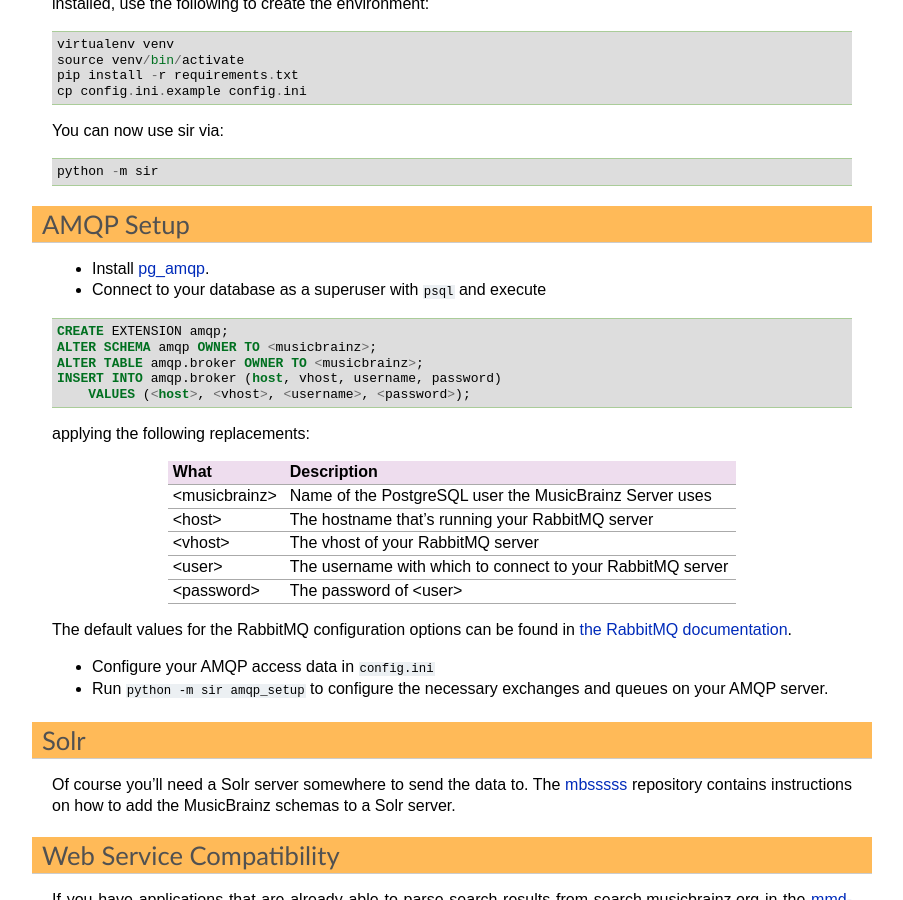
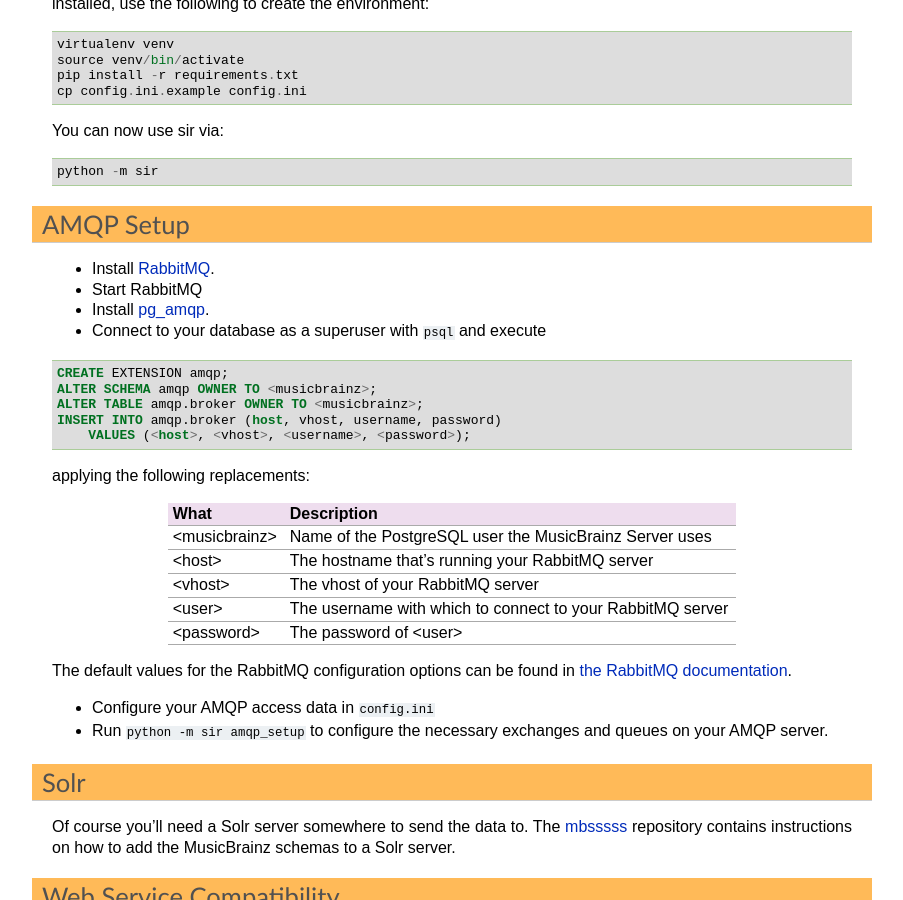
Before and after one commit to metabrainz/sir, a Sphinx documentation site: the page built from docs/source/setup/index.rst, in a window 1280 px wide and 900 px high, scrolled down 640 px. Shown: the whole window, without its empty margins (198-1101 px from the left). Built offline with Sphinx 7.4.7, drawn with Linux system fonts in a browser that asks for light colours; the version number could not be read and is left out.

Commit message:
Mention the dependency on rabbitmq

```diff
--- a/docs/source/setup/amqp.rst
+++ b/docs/source/setup/amqp.rst
@@ -3,6 +3,8 @@
 AMQP Setup
 ----------
 
+* Install `RabbitMQ <https://rabbitmq.com/>`_.
+* Start RabbitMQ
 * Install `pg_amqp <https://github.com/omniti-labs/pg_amqp>`_.
 * Connect to your database as a superuser with ``psql`` and execute
 
```
